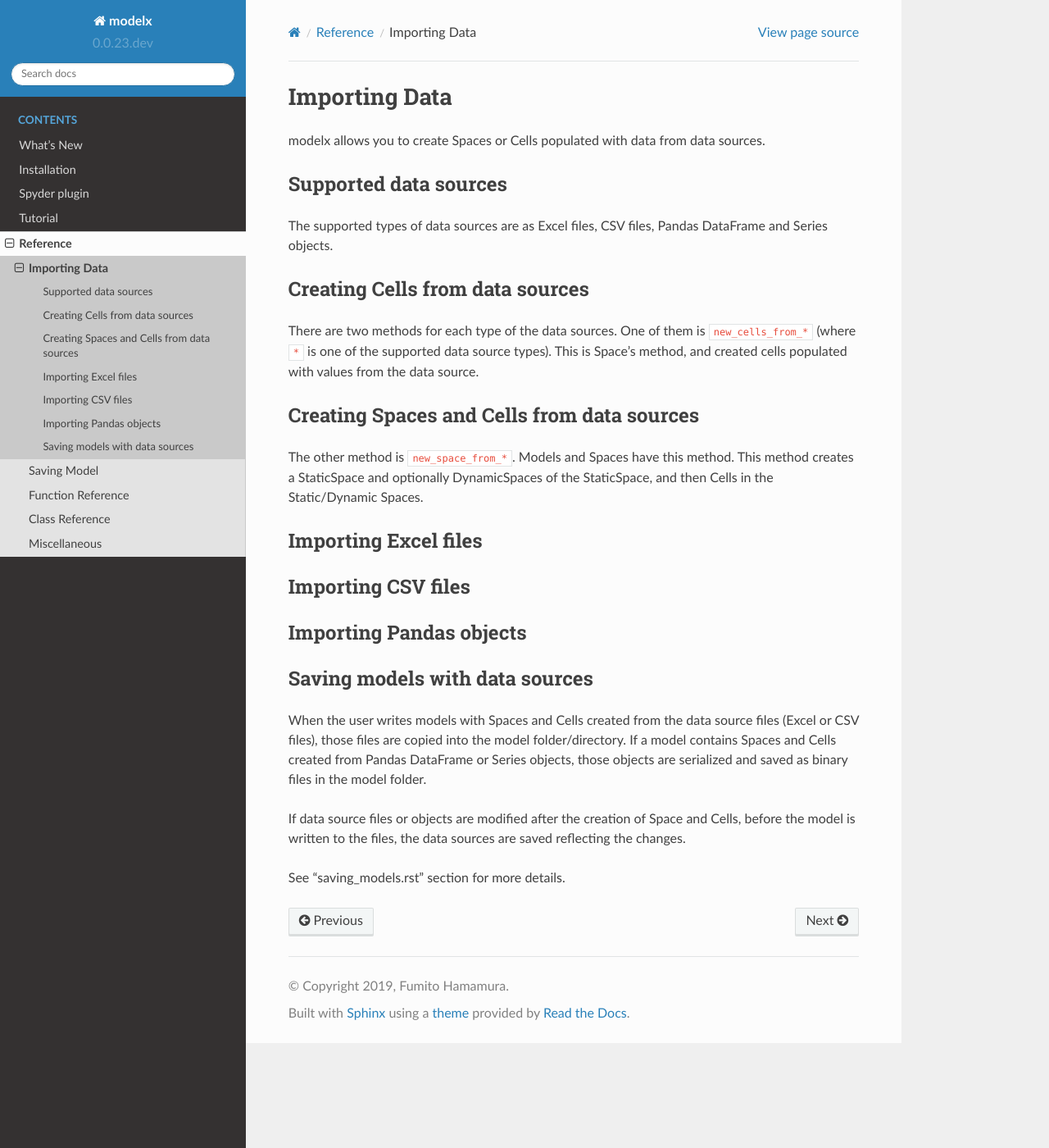
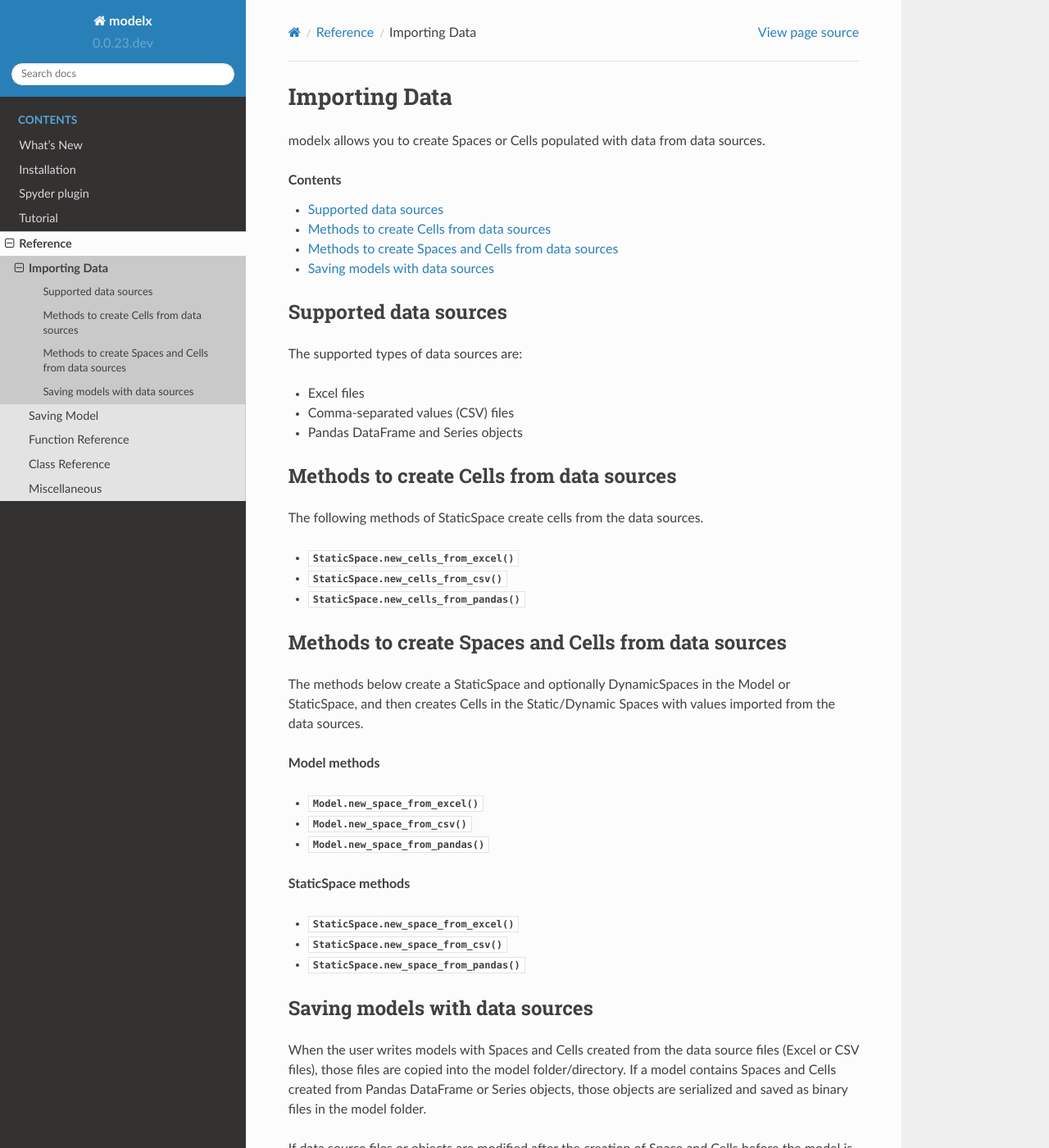
Before and after one commit to fumitoh/modelx, a Sphinx documentation site: the page built from doc/source/reference/importing_data.rst, in a window 1280 px wide and 1400 px high. Shown: the whole window at 82% size. Built offline with Sphinx 7.4.7 and the Read the Docs theme 2.0.0, drawn with Linux system fonts in a browser that asks for light colours; pages that are not in the unit, such as notebooks, are missing from menus; some of the changed text lies outside the part shown.

Commit message:
DOC: Update importing data section

```diff
--- a/doc/source/reference/importing_data.rst
+++ b/doc/source/reference/importing_data.rst
@@ -4,43 +4,54 @@ Importing Data
 modelx allows you to create Spaces or Cells populated with data
 from data sources.
 
+.. contents:: Contents
+   :depth: 1
+   :local:
+
+
 Supported data sources
 ----------------------
 
-The supported types of data sources are as Excel files, CSV files,
-Pandas DataFrame and Series objects.
+The supported types of data sources are:
 
-Creating Cells from data sources
---------------------------------
+* Excel files
+* Comma-separated values (CSV) files
+* Pandas DataFrame and Series objects
 
-There are two methods for each type of the data sources.
-One of them is ``new_cells_from_*`` (where ``*`` is
-one of the supported data source types).
-This is Space's method, and created cells populated with
-values from the data source.
+Methods to create Cells from data sources
+-----------------------------------------
 
-Creating Spaces and Cells from data sources
--------------------------------------------
+The following methods of StaticSpace create cells from the data sources.
 
-The other method is ``new_space_from_*``.
-Models and Spaces have this method.
-This method creates a StaticSpace and optionally DynamicSpaces
-of the StaticSpace, and then Cells in the Static/Dynamic Spaces.
+.. currentmodule:: modelx.core.space
+
+* :meth:`StaticSpace.new_cells_from_excel`
+* :meth:`StaticSpace.new_cells_from_csv`
+* :meth:`StaticSpace.new_cells_from_pandas`
 
 
-Importing Excel files
----------------------
+Methods to create Spaces and Cells from data sources
+----------------------------------------------------
 
-Importing CSV files
--------------------
+The methods below create a StaticSpace and optionally DynamicSpaces
+in the Model or StaticSpace, and then creates Cells in the Static/Dynamic Spaces
+with values imported from the data sources.
 
+.. currentmodule:: modelx.core.model
 
+**Model methods**
 
+* :meth:`Model.new_space_from_excel`
+* :meth:`Model.new_space_from_csv`
+* :meth:`Model.new_space_from_pandas`
 
-Importing Pandas objects
-------------------------
+.. currentmodule:: modelx.core.space
 
+**StaticSpace methods**
 
+* :meth:`StaticSpace.new_space_from_excel`
+* :meth:`StaticSpace.new_space_from_csv`
+* :meth:`StaticSpace.new_space_from_pandas`
 
 
 Saving models with data sources
@@ -54,7 +65,6 @@ from Pandas DataFrame or Series objects, those objects are serialized
 and saved as binary files in the model folder.
 
 If data source files or objects are modified after the creation of
-Space and Cells, before the model is written to the files,
+Space and Cells before the model is written to the files,
 the data sources are saved reflecting the changes.
-
-See "saving_models.rst" section for more details.
+See :doc:`saving_models` section for more details.
--- a/doc/source/reference/index.rst
+++ b/doc/source/reference/index.rst
@@ -5,7 +5,7 @@ Reference
    :maxdepth: 1
 
    importing_data
-   saving_model
+   saving_models
 
 .. _function_reference:
 
```
Also changed, not shown: doc/source/reference/saving_models.rst (renamed from doc/source/reference/saving_model.rst).
